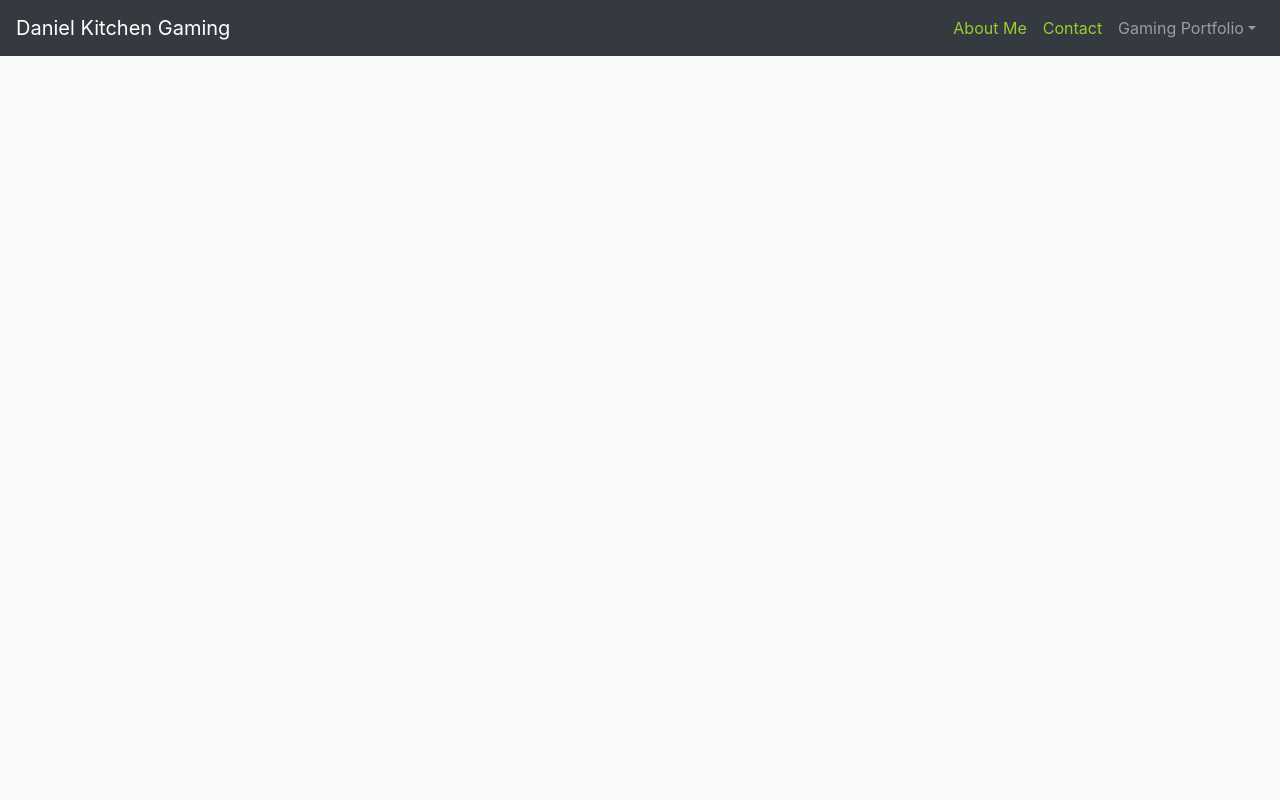
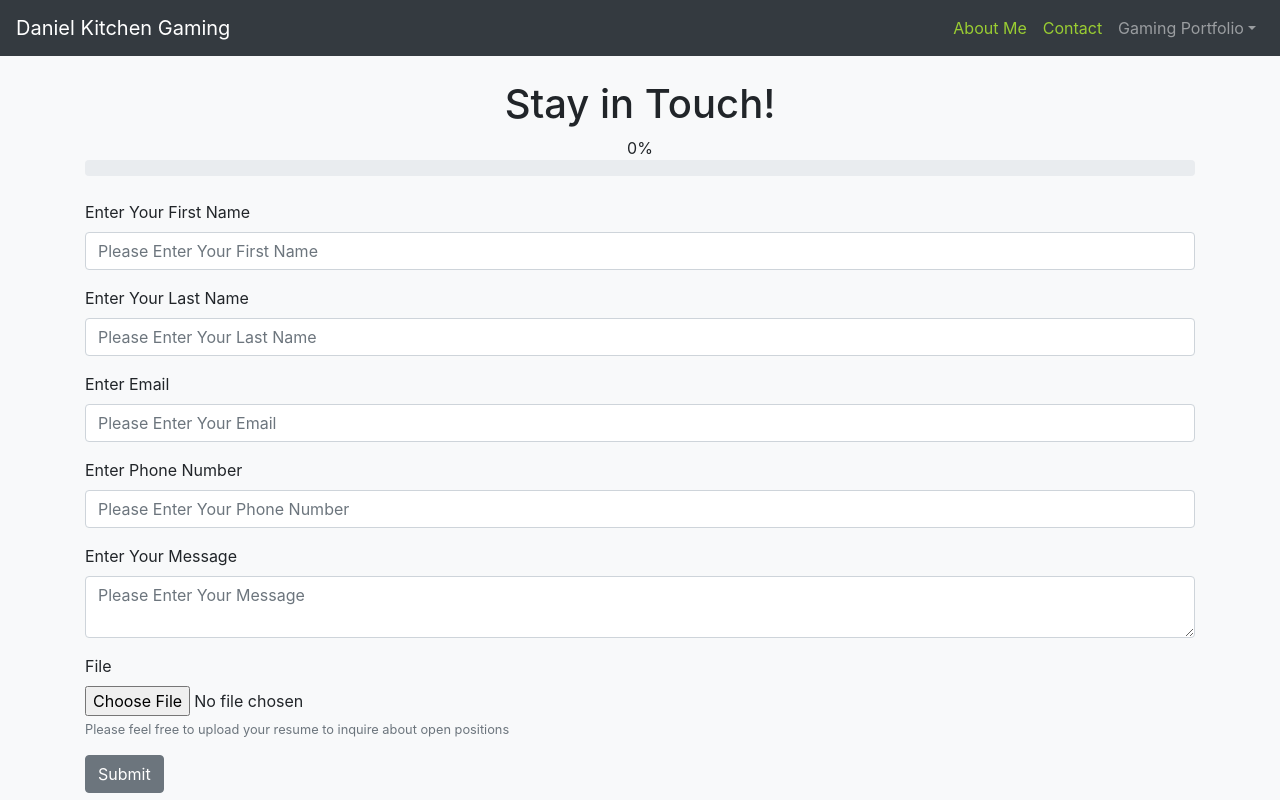
Before and after one commit to ericzorn93/ez-portfolio-Full-Stack, a React (Create React App) app in the folder client/: page /contact in a window 1280 px wide. Built offline with nearby package versions, Linux system fonts and the light colour scheme.

Commit message:
Contact Form and Progress Bar Complete

```diff
--- a/client/src/App.js
+++ b/client/src/App.js
@@ -6,6 +6,7 @@ import Home from './components/main-components/Home';
 import Games from './components/main-components/Games';
 import About from './components/main-components/About';
 import Footer from './components/main-components/Footer';
+import Contact from "./components/main-components/Contact";
 
 class App extends Component {
 
@@ -16,6 +17,7 @@ class App extends Component {
           <NavHead/>
           <br/>
           <Route exact component={Home} path="/"/>
+          <Route exact component={Contact} path="/contact" />
           <Route exact component={Games} path="/games"/>
           <Route exact component={About} path="/about"/>
           {/*<Footer/>*/}
--- a/client/src/components/main-components/About.js
+++ b/client/src/components/main-components/About.js
@@ -8,7 +8,7 @@ export default class About extends Component {
         <h1 className={"text-center"}>Daniel James Kitchen</h1>
         <br/>
         <div className="text-center">
-            <img src={DanKitchenProfilePicture} alt="Daniel Kitchen Profile Picture"/>
+            <img src={DanKitchenProfilePicture} alt="Daniel Kitchen Profile"/>
         </div>
         <hr/>
         <h5><strong>Branded Entertainment</strong></h5>
--- /dev/null
+++ b/client/src/components/main-components/Contact.js
@@ -0,0 +1,13 @@
+import React, { Component } from 'react';
+import ContactForm from '../sub-components/ContactForm';
+
+export default class Contact extends Component {
+  render() {
+    return (
+      <div>
+        <h1 className="text-center">Stay in Touch!</h1>
+        <ContactForm />
+      </div>
+    )
+  }
+}
--- a/client/src/components/sub-components/ContactForm.js
+++ b/client/src/components/sub-components/ContactForm.js
@@ -0,0 +1,90 @@
+import React, { Component } from 'react';
+import { Button, Form, FormGroup, Label, Input, FormText } from 'reactstrap';
+import { Progress } from 'reactstrap';
+
+export default class ContactForm extends Component {
+
+  state = {
+      first_name: "",
+      last_name: "",
+      email: "",
+      phone: "",
+      message: "",
+      formProgress: 0
+  };
+
+  firstNameChange = e => {
+    this.setState({
+        first_name: e.target.value,
+        formProgress: 20
+    });
+  };
+
+  lastNameChange = e => {
+    this.setState({
+        last_name: e.target.value,
+        formProgress: 40
+    });
+  };
+
+  emailChange = e => {
+    this.setState({
+        email: e.target.value,
+        formProgress: 60
+    });
+  };
+
+  phoneNumberChange = e => {
+    this.setState({
+        phone: e.target.value,
+        formProgress: 80
+    });
+  };
+
+  messageChange = e => {
+    this.setState({
+        message: e.target.value,
+        formProgress: 100
+    });
+  };
+
+  render() {
+    return (
+      <div className={"container"}>
+          <div className="text-center">{this.state.formProgress}%</div>
+          <Progress value={this.state.formProgress}/>
+          <br/>
+          <Form>
+              <FormGroup>
+                  <Label for="firstName">Enter Your First Name</Label>
+                  <Input type="text" name="first_name" id="firstName" placeholder="Please Enter Your First Name" onChange={this.firstNameChange} value={this.state.first_name} />
+              </FormGroup>
+              <FormGroup>
+                  <Label for="lastName">Enter Your Last Name</Label>
+                  <Input type="text" name="last_name" id="lastName" placeholder="Please Enter Your Last Name" onChange={this.lastNameChange} value={this.state.last_name} />
+              </FormGroup>
+              <FormGroup>
+                  <Label for="email">Enter Email</Label>
+                  <Input type="email" name="email" id="email" placeholder="Please Enter Your Email" onChange={this.emailChange} value={this.state.email} />
+              </FormGroup>
+              <FormGroup>
+                  <Label for="phoneNumber">Enter Phone Number</Label>
+                  <Input type="phone" name="phone" id="phone" placeholder="Please Enter Your Phone Number" onChange={this.phoneNumberChange} value={this.state.phone} />
+              </FormGroup>
+              <FormGroup>
+                  <Label for="message">Enter Your Message</Label>
+                  <Input type="textarea" name="message" id="message" placeholder="Please Enter Your Message" onChange={this.messageChange} value={this.state.message} />
+              </FormGroup>
+              <FormGroup>
+                  <Label for="exampleFile">File</Label>
+                  <Input type="file" name="file" id="exampleFile" />
+                  <FormText color="muted">
+                      Please feel free to upload your resume to inquire about open positions
+                  </FormText>
+              </FormGroup>
+              <Button className={"btn btn-primary"}>Submit</Button>
+          </Form>
+      </div>
+    )
+  }
+}
--- a/client/src/components/sub-components/WelcomeJumbotron.js
+++ b/client/src/components/sub-components/WelcomeJumbotron.js
@@ -10,7 +10,7 @@ export default class WelcomeJumbotron extends Component {
       <Jumbotron className={"jumbo-layout"}>
         <h1 className="display-3">Welcome to Daniel Kitchen Gaming</h1>
         <div className="text-center">
-            <img src={DanKitchenImg} alt="Daniel Kitchen Profile Picture" className={"profile-img"}/>
+            <img src={DanKitchenImg} alt="Daniel Kitchen Profile" className={"profile-img"}/>
         </div>
         <p className="lead">
             Daniel Kitchen is an accomplished, results-driven, recognized software industry pioneer with over 10 years of combined management and design experience creating, marketing, and distributing branded entertainment software generating over $100M in revenues. He is a highly creative “out-of-the-box" executive who facilitates the global expansion of intellectual properties by creating long-term partnerships between entertainment brand owners and interactive companies.
```
